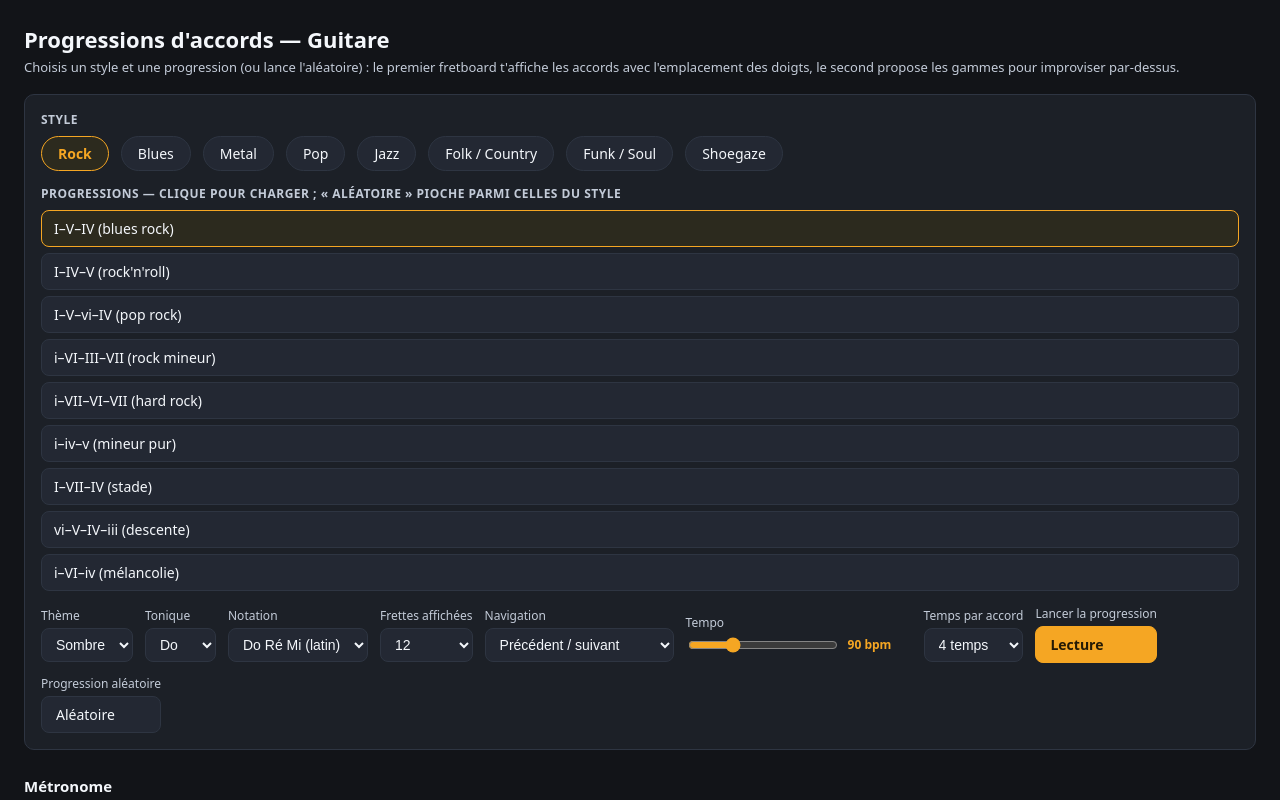
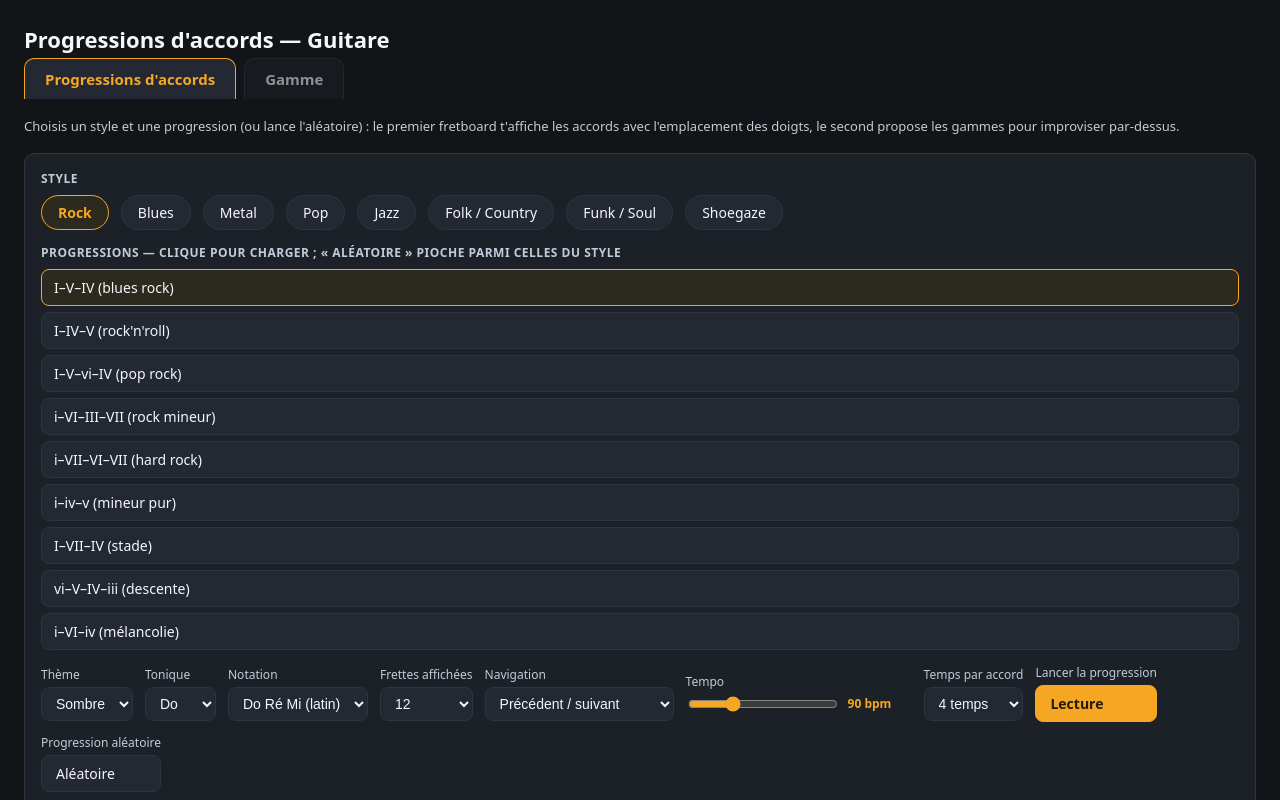
Before and after one commit to xvic300x-ship-it/guitare, a plain HTML site: page index.html in a window 1280 px wide. Shown: the top 800 px of the page. Drawn offline with Linux system fonts and the light colour scheme.

Commit message:
Onglets : « Progressions d'accords » + nouvel onglet « Gamme » (explorateur de gamme, formule d'intervalles, accords de la gamme cliquables)
Co-authored-by: xvic300x-ship-it <xvic300x-ship-it@users.noreply.github.com>

```diff
--- a/index.html
+++ b/index.html
@@ -116,12 +116,21 @@
   .fav-item .fnote{color:var(--muted);font-size:13px;flex:1}
   .fav-item .del{background:none;border:none;color:var(--muted);cursor:pointer;font-size:16px;padding:2px 6px;border-radius:6px}
   .fav-item .del:hover{color:var(--root);background:rgba(224,83,47,.12)}
+  .tabs{display:flex;gap:8px;margin:0 0 18px}
+  .tab{background:var(--panel);border:1px solid var(--border);border-radius:10px 10px 0 0;padding:10px 20px;font-size:15px;font-weight:600;cursor:pointer;border-bottom:none;opacity:.55}
+  .tab:hover{opacity:.85}
+  .tab.selected{background:var(--panel2);border-color:var(--accent);opacity:1;color:var(--accent)}
 </style>
 </head>
 <body>
 <h1>Progressions d'accords — Guitare</h1>
+<div class="tabs">
+  <button class="tab selected" id="tabProgs" type="button">Progressions d'accords</button>
+  <button class="tab" id="tabGamme" type="button">Gamme</button>
+</div>
 <div class="sub">Choisis un style et une progression (ou lance l'aléatoire) : le premier fretboard t'affiche les accords avec l'emplacement des doigts, le second propose les gammes pour improviser par-dessus.</div>
 
+<div id="pageProgs">
 <section>
   <div class="panel">
     <h3>Style</h3>
@@ -254,9 +263,31 @@
       <button class="btn primary" id="btnFavSave">Enregistrer la progression courante</button>
     </div>
     <div id="favList"></div>
-    <div class="hint">Les favoris (progression + tonalité + note perso) sont enregistrés dans ton navigateur : tu les retrouveras à ta prochaine visite.</div>
+    <div class="hint">Les favoris (progression + tonalité + note perso + formes choisies) sont enregistrés dans ton navigateur : tu les retrouveras à ta prochaine visite.</div>
   </div>
 </section>
+</div>
+
+<div id="pageGamme" class="hidden">
+<section>
+  <div class="panel">
+    <h3>Explorateur de gamme</h3>
+    <div class="row">
+      <label class="ctl">Gamme <select id="gSel"></select></label>
+      <label class="ctl">Tonique <select id="gRootSel"></select></label>
+      <label class="ctl">Ronds affichés <select id="gModeSel">
+        <option value="notes">Notes</option>
+        <option value="deg">Degrés</option>
+      </select></label>
+    </div>
+    <div class="meta" id="gInfo"></div>
+    <div id="gBoard" style="overflow-x:auto;padding:6px 0"></div>
+    <h3 style="margin-top:14px">Accords de la gamme — clique pour entendre</h3>
+    <div class="chipscales" id="gChords"></div>
+    <div class="hint">Rond rouge = tonique de la gamme · ronds jaunes = autres notes de la gamme. Clique sur une note pour l'entendre, sur un accord pour l'écouter.</div>
+  </div>
+</section>
+</div>
 
 <script>
 "use strict";
@@ -265,7 +296,7 @@ const NOTE_ANGLO = ["C","C#","D","D#","E","F","F#","G","G#","A","A#","B"];
 const TUNING = [40,45,50,55,59,64];
 const MODE_OFFSETS = { maj: [0,2,4,5,7,9,11], min: [0,2,3,5,7,8,10] };
 const QUALITY_TONES = { "": [0,4,7], "m": [0,3,7], "7": [0,4,7,10], "m7": [0,3,7,10], "maj7": [0,4,7,11], "dim": [0,3,6], "5": [0,7], "add9": [0,2,4,7], "sus2": [0,2,7], "sus4": [0,5,7] };
-const QUALITY_SUFFIX = { "": "", "m": "m", "7": "7", "m7": "m7", "maj7": "maj7", "dim": "dim", "5": "5", "add9": "add9", "sus2": "sus2", "sus4": "sus4" };
+const QUALITY_SUFFIX = { "": "", "m": "m", "7": "7", "m7": "m7", "maj7": "maj7", "dim": "dim", "5": "5", "add9": "add9", "sus2": "sus2", "sus4": "sus4", "aug": "aug" };
 const QUALITY_LABEL = { "": "majeur", "m": "mineur", "7": "dominante 7", "m7": "mineur 7", "maj7": "majeur 7", "dim": "diminué", "5": "power chord", "add9": "add9 (neuvième ajoutée)", "sus2": "sustenu 2", "sus4": "sustenu 4" };
 const SCALES = [
   {name:"majeure (ionienne)", steps:[0,2,4,5,7,9,11]},
@@ -1058,6 +1089,118 @@ function renderBoard2(){
 
 function intervalMs(){ return (60 / state.bpm) * state.beats * 1000; }
 
+/* ---------- Onglet Gamme ---------- */
+const GTAB = { scale: 0, root: 0, deg: false };
+
+function fillGScales(){
+  const sel = el("gSel");
+  sel.innerHTML = "";
+  SCALES.forEach(function(sd, i){
+    const o = document.createElement("option");
+    o.value = String(i);
+    o.textContent = sd.name;
+    sel.appendChild(o);
+  });
+  sel.value = String(GTAB.scale);
+}
+
+function fillGRoots(){
+  const sel = el("gRootSel");
+  sel.innerHTML = "";
+  for (let p = 0; p < 12; p++){
+    const o = document.createElement("option");
+    o.value = String(p);
+    o.textContent = noteName(p);
+    sel.appendChild(o);
+  }
+  sel.value = String(GTAB.root);
+}
+
+function scaleFormula(steps){
+  const names = { 1: "½", 2: "T", 3: "T½", 4: "2T", 6: "3T" };
+  const parts = [];
+  for (let i = 0; i < steps.length; i++){
+    const a = steps[i];
+    const b = i + 1 < steps.length ? steps[i + 1] : steps[0] + 12;
+    parts.push(names[b - a] || String(b - a) + "½");
+  }
+  return parts.join(" · ");
+}
+
+function triadsInScale(rootPc, steps){
+  // Triades (majeure / mineure / dim / aug) dont toutes les notes sont dans la gamme
+  const pcs = scalePcs(rootPc, steps);
+  const QUALS = [["", [0, 4, 7]], ["m", [0, 3, 7]], ["dim", [0, 3, 6]], ["aug", [0, 4, 8]]];
+  const out = [];
+  pcs.forEach(function(pc){
+    QUALS.forEach(function(qd){
+      const tones = qd[1].map(t => (pc + t) % 12);
+      if (tones.every(t => pcs.includes(t))){
+        out.push({ root: pc, quality: qd[0], tones: qd[1] });
+      }
+    });
+  });
+  return out;
+}
+
+function playChordNotes(rootPc, tones){
+  (tones || [0, 4, 7]).forEach(function(t, k){
+    playNote(48 + ((rootPc + t) % 12) + 12, k * 0.06, 1.8);
+  });
+}
+
+function renderScaleTab(){
+  const sd = SCALES[GTAB.scale];
+  const pcs = scalePcs(GTAB.root, sd.steps);
+  el("gInfo").innerHTML = "<b>" + noteName(GTAB.root) + " " + sd.name + "</b> — " +
+    pcs.map(p => noteName(p)).join(" · ") +
+    "<br><span class=\"sec\">formule : " + scaleFormula(sd.steps) +
+    (pcs.length === 7 ? " · 7 notes" : " · " + pcs.length + " notes") + "</span>";
+  buildBoard(el("gBoard"), function(si, f){
+    const pc = (TUNING[si] + f) % 12;
+    const idx = pcs.indexOf(pc);
+    if (idx === -1) return null;
+    return {
+      text: GTAB.deg ? String(idx + 1) : noteName(pc),
+      cls: pc === GTAB.root ? "rt" : "ct",
+      title: noteName(pc) + " — " + (pc === GTAB.root ? "tonique" : "degré " + (idx + 1)),
+    };
+  });
+  // Accords compatibles avec la gamme
+  const box = el("gChords");
+  box.innerHTML = "";
+  const ROMAN = ["I", "II", "III", "IV", "V", "VI", "VII"];
+  triadsInScale(GTAB.root, sd.steps).forEach(function(ch){
+    const deg = pcs.indexOf(ch.root);
+    let num = "";
+    if (deg >= 0 && pcs.length === 7){
+      num = ROMAN[deg];
+      if (ch.quality === "m" || ch.quality === "dim") num = num.toLowerCase();
+      if (ch.quality === "dim") num += "°";
+      if (ch.quality === "aug") num += "+";
+      num = " (" + num + ")";
+    }
+    const b = document.createElement("button");
+    b.className = "schip";
+    b.innerHTML = "<b>" + noteName(ch.root) + QUALITY_SUFFIX[ch.quality] + "</b>" + num +
+      "<small>" + ch.tones.map(t => noteName((ch.root + t) % 12)).join(" · ") + "</small>";
+    b.title = "Écouter " + noteName(ch.root) + QUALITY_SUFFIX[ch.quality];
+    b.addEventListener("click", function(){
+      playChordNotes(ch.root, ch.tones);
+    });
+    box.appendChild(b);
+  });
+}
+
+function switchTab(tab){
+  const progs = tab === "progs";
+  el("pageProgs").classList.toggle("hidden", !progs);
+  el("pageGamme").classList.toggle("hidden", progs);
+  el("tabProgs").classList.toggle("selected", progs);
+  el("tabGamme").classList.toggle("selected", !progs);
+  if (!progs) renderScaleTab();
+}
+
 function stopPlay(){
   if (state.timer){ clearInterval(state.timer); state.timer = null; }
   state.playing = false;
@@ -1218,9 +1361,16 @@ if (typeof document !== "undefined"){
   renderGenreChips();
   fillRoots();
   el("rootSel").addEventListener("change", function(e){ state.tonic = Number(e.target.value); render(); });
-  el("namingSel").addEventListener("change", function(e){ state.naming = e.target.value; fillRoots(); render(); });
-  el("fretSel").addEventListener("change", function(e){ state.nFrets = Number(e.target.value); renderBoard1(); renderBoard2(); });
+  el("namingSel").addEventListener("change", function(e){ state.naming = e.target.value; fillRoots(); fillGRoots(); render(); renderScaleTab(); });
+  el("fretSel").addEventListener("change", function(e){ state.nFrets = Number(e.target.value); renderBoard1(); renderBoard2(); renderScaleTab(); });
   el("navModeSel").addEventListener("change", function(e){ state.navMode = e.target.value; renderNow(); });
+  el("tabProgs").addEventListener("click", function(){ switchTab("progs"); });
+  el("tabGamme").addEventListener("click", function(){ switchTab("gamme"); });
+  fillGScales();
+  fillGRoots();
+  el("gSel").addEventListener("change", function(e){ GTAB.scale = Number(e.target.value); renderScaleTab(); });
+  el("gRootSel").addEventListener("change", function(e){ GTAB.root = Number(e.target.value); fillGRoots(); renderScaleTab(); });
+  el("gModeSel").addEventListener("change", function(e){ GTAB.deg = e.target.value === "deg"; renderScaleTab(); });
   el("bpm").addEventListener("input", function(e){
     state.bpm = Number(e.target.value);
     el("bpmVal").textContent = state.bpm + " bpm";
@@ -1284,6 +1434,7 @@ if (typeof document !== "undefined"){
   renderBeatDots();
   renderFavs();
   render();
+  renderScaleTab();
 }
 </script>
 </body>
```
